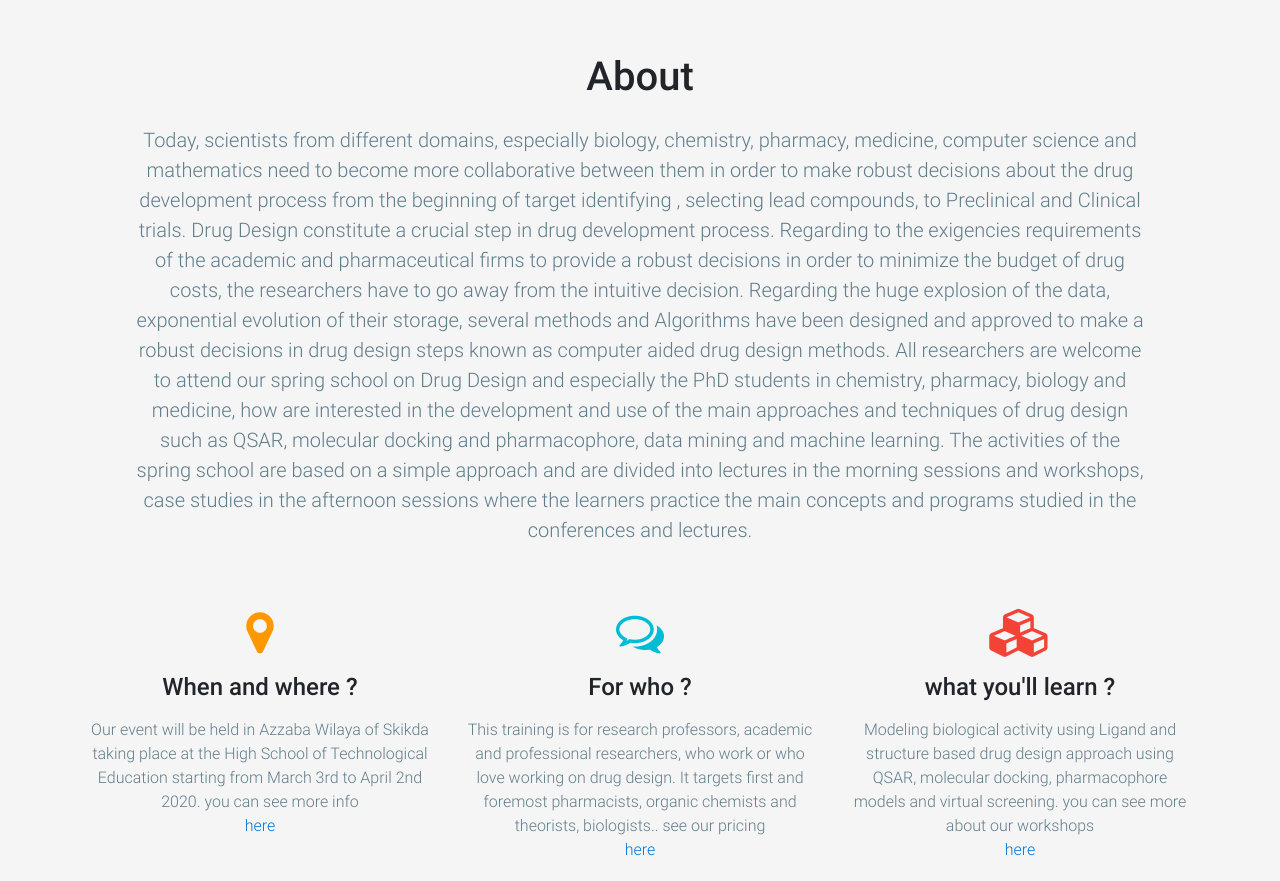
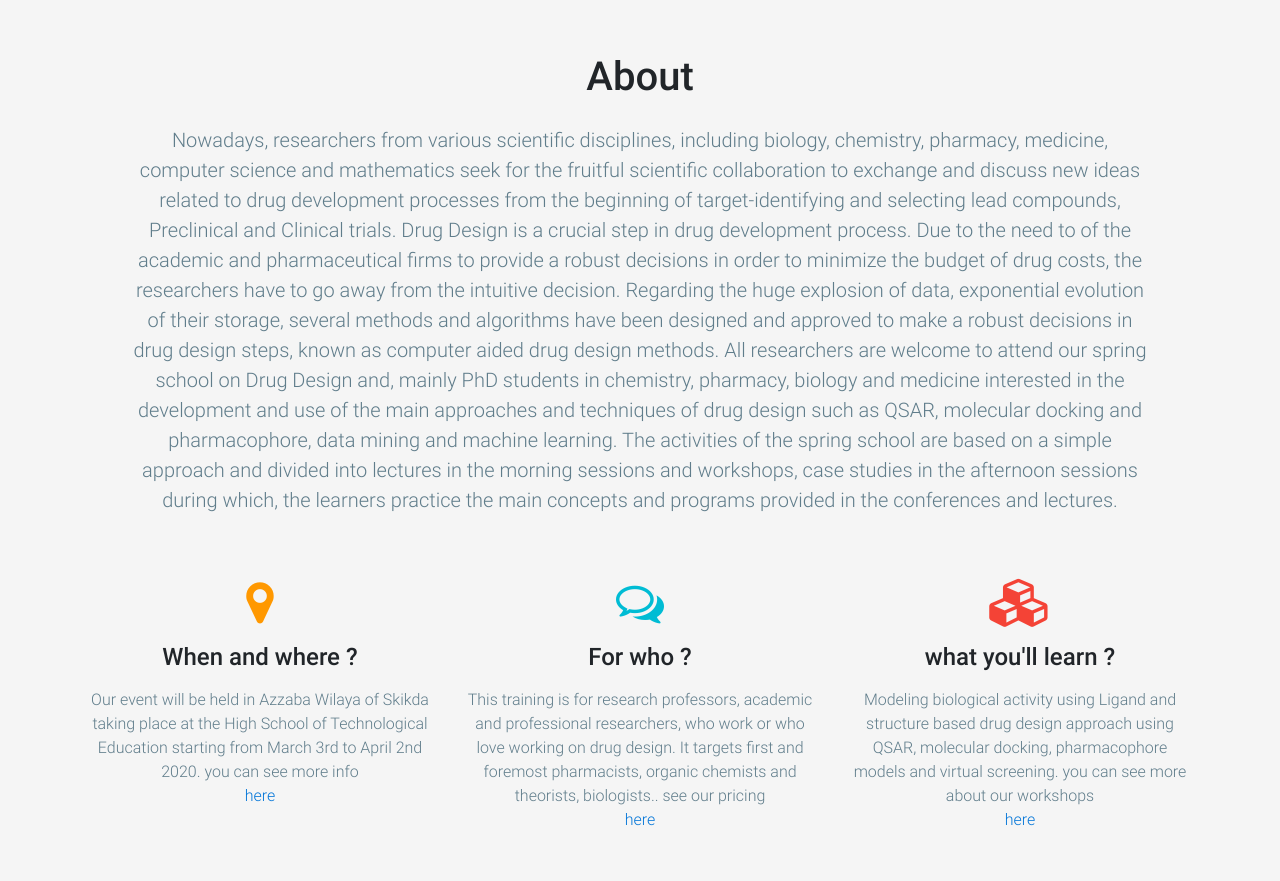
Before and after one commit to SpringSchoolSkikda/SpringSchoolSkikda.github.io, a plain HTML site: page index.html in a window 1280 px wide. Shown: the part 1060-1941 px from the top of the page. Drawn offline with Linux system fonts and the light colour scheme.

Commit message:
final changes v2

```diff
--- a/index.html
+++ b/index.html
@@ -81,13 +81,13 @@
                 <div class="wow fadeIn">
                     <h2 class="h1 pt-5 pb-3">About</h2>
                     <p class="px-5 mb-5 pb-3 lead blue-grey-text">
-                        Today, scientists from different domains, especially biology, chemistry, pharmacy, medicine, computer science and mathematics need to become more collaborative between them in order to make robust decisions about the drug development process from the
-                        beginning of target identifying , selecting lead compounds, to Preclinical and Clinical trials. Drug Design constitute a crucial step in drug development process. Regarding to the exigencies requirements of the academic and pharmaceutical
-                        firms to provide a robust decisions in order to minimize the budget of drug costs, the researchers have to go away from the intuitive decision. Regarding the huge explosion of the data, exponential evolution of their storage, several
-                        methods and Algorithms have been designed and approved to make a robust decisions in drug design steps known as computer aided drug design methods. All researchers are welcome to attend our spring school on Drug Design and especially
-                        the PhD students in chemistry, pharmacy, biology and medicine, how are interested in the development and use of the main approaches and techniques of drug design such as QSAR, molecular docking and pharmacophore, data mining and
-                        machine learning. The activities of the spring school are based on a simple approach and are divided into lectures in the morning sessions and workshops, case studies in the afternoon sessions where the learners practice the main
-                        concepts and programs studied in the conferences and lectures.
+                        Nowadays, researchers from various scientific disciplines, including biology, chemistry, pharmacy, medicine, computer science and mathematics seek for the fruitful scientific collaboration to exchange and discuss new ideas related to drug development
+                        processes from the beginning of target-identifying and selecting lead compounds, Preclinical and Clinical trials. Drug Design is a crucial step in drug development process. Due to the need to of the academic and pharmaceutical
+                        firms to provide a robust decisions in order to minimize the budget of drug costs, the researchers have to go away from the intuitive decision. Regarding the huge explosion of data, exponential evolution of their storage, several
+                        methods and algorithms have been designed and approved to make a robust decisions in drug design steps, known as computer aided drug design methods. All researchers are welcome to attend our spring school on Drug Design and, mainly
+                        PhD students in chemistry, pharmacy, biology and medicine interested in the development and use of the main approaches and techniques of drug design such as QSAR, molecular docking and pharmacophore, data mining and machine learning.
+                        The activities of the spring school are based on a simple approach and divided into lectures in the morning sessions and workshops, case studies in the afternoon sessions during which, the learners practice the main concepts and
+                        programs provided in the conferences and lectures.
                     </p>
                 </div>
                 <div class="row">
@@ -351,8 +351,7 @@
                 <div class="wow fadeIn">
                     <h2 class="h1 pt-5 pb-3">Program</h2>
                     <p class="px-5 mb-5 pb-3 lead">
-                        Please find the agenda of the Summer School on Drug Design 2020 in Skikda underneath. You can either download the <a href="/program.pdf" class="font-weight-bold text-white underline"><ins>PDF</ins></a> version or bookmark this
-                        site to have easy access
+                        Please find the agenda of the Spring School on Drug Design 2020 in Skikda underneath. You can either download the .pdf version or bookmark this site to have easy access.
                     </p>
                 </div>
                 <div class="row m-0 p-0 wow zoomIn text-center d-none d-md-block pb-5 pr-4" style="border: 3px dashed white;border-left: none; border-right: none;">
```
